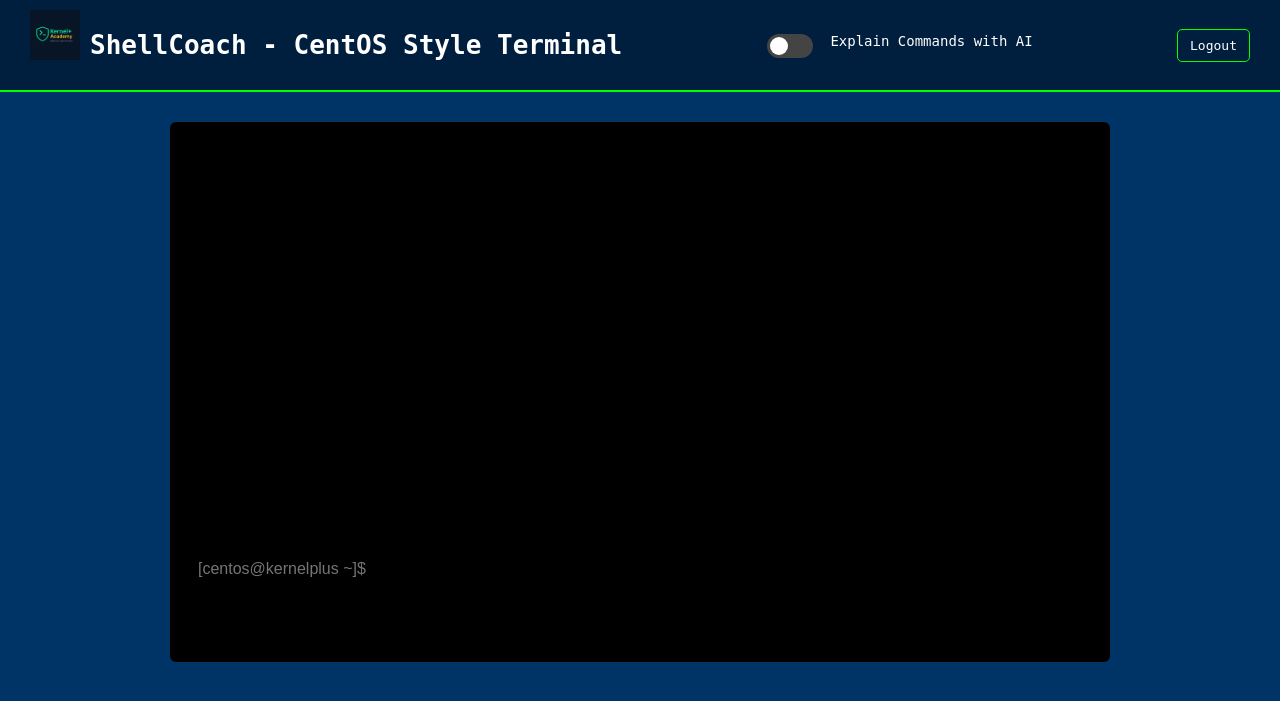
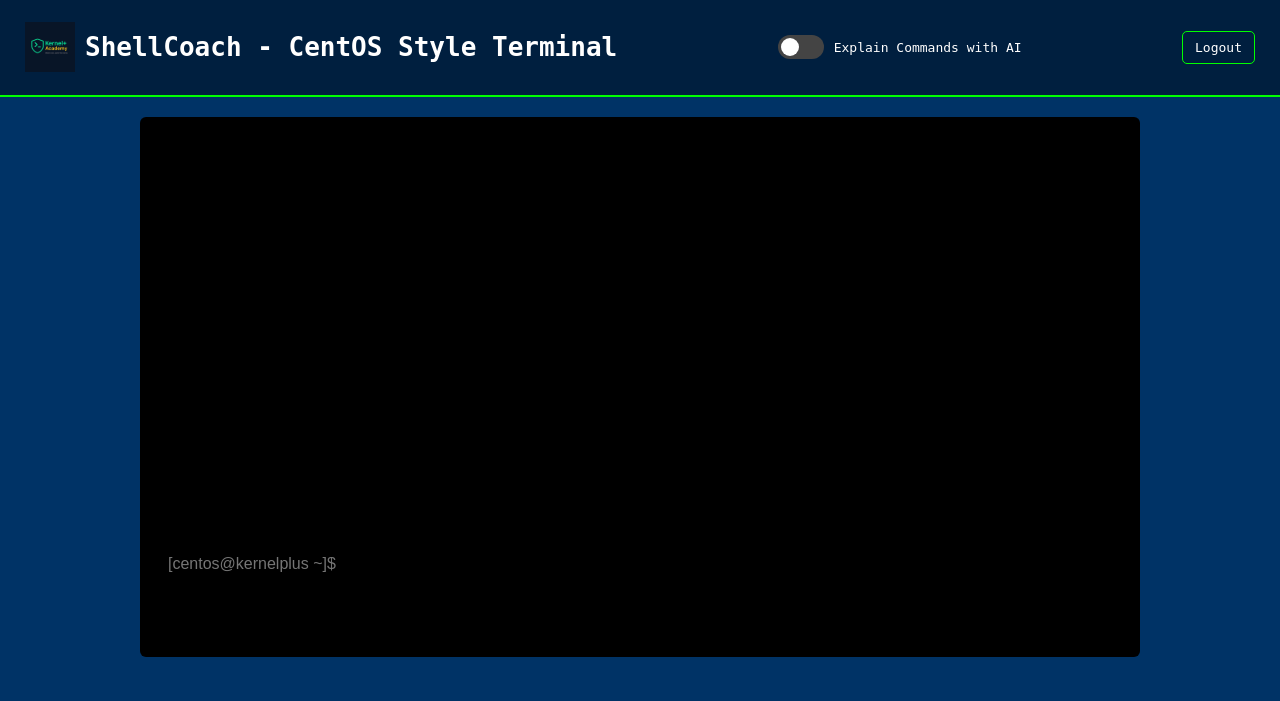
Before and after one commit to KernelPlusAcademy/ShellCoach_Pro_MillionDollarBuld, a Flask app: page /dashboard in a window 1280 px wide. Shown: the top 701 px of the page. Run offline with Flask 3, Linux system fonts and the light colour scheme; the visitor is signed in with stand-in values (Sample User, id 1).

Commit message:
styles.css

```diff
--- a/static/styles.css
+++ b/static/styles.css
@@ -1,60 +1,10 @@
 
-body {
-  background-color: #003366;
-  color: white;
-  font-family: monospace;
-  margin: 0;
-  padding: 0;
-}
-
-.auth-container {
-  max-width: 400px;
-  margin: 100px auto;
-  padding: 20px;
-  background: #111;
-  border-radius: 10px;
-  text-align: center;
-}
-
-.auth-container input {
-  width: 90%;
-  padding: 10px;
-  margin: 10px 0;
-  font-size: 16px;
-  border: none;
-  border-radius: 5px;
-}
-
-.auth-container button {
-  background-color: #0f0;
-  color: #000;
-  padding: 10px 20px;
-  border: none;
-  border-radius: 5px;
-  font-weight: bold;
-  cursor: pointer;
-}
-
-.auth-container button:hover {
-  background-color: #00cc00;
-}
-
-.logo {
-  max-width: 150px;
-  margin-bottom: 20px;
-}
 body {
   background-color: #003366;
   color: #fff;
   font-family: monospace;
   margin: 0;
   padding: 0;
-}
-
-.logo-title {
-  display: flex;
-  align-items: center;
-  gap: 10px;
 }
 
 .logo {
@@ -65,9 +15,15 @@ body {
   display: flex;
   justify-content: space-between;
   align-items: center;
-  padding: 10px 30px;
   background: #001f3f;
+  padding: 15px 25px;
   border-bottom: 2px solid #00FF00;
+}
+
+.logo-title {
+  display: flex;
+  align-items: center;
+  gap: 10px;
 }
 
 .logout-link {
@@ -83,12 +39,18 @@ body {
   color: #000;
 }
 
+.toggle-group {
+  display: flex;
+  align-items: center;
+  gap: 10px;
+}
+
 .terminal {
-  max-width: 900px;
-  margin: 30px auto;
+  max-width: 960px;
+  margin: 20px auto;
   background: #000;
+  padding: 20px;
   border-radius: 6px;
-  padding: 20px;
   height: 500px;
   overflow-y: auto;
 }
@@ -163,7 +125,36 @@ input:checked + .slider:before {
   transform: translateX(22px);
 }
 
-.toggle-label {
-  margin-left: 10px;
-  font-size: 14px;
+.auth-container {
+  max-width: 400px;
+  margin: 100px auto;
+  background-color: #111;
+  padding: 30px;
+  border-radius: 10px;
+  box-shadow: 0 0 12px #00FF00;
+  text-align: center;
 }
+
+.auth-container h2 {
+  color: #00FF00;
+}
+
+.auth-container input {
+  width: 90%;
+  padding: 10px;
+  margin: 10px 0;
+  font-size: 16px;
+}
+
+.auth-container button {
+  background-color: #00FF00;
+  color: black;
+  font-weight: bold;
+  padding: 10px 20px;
+  border: none;
+  cursor: pointer;
+}
+
+.auth-container button:hover {
+  background-color: #00cc00;
+}
```
